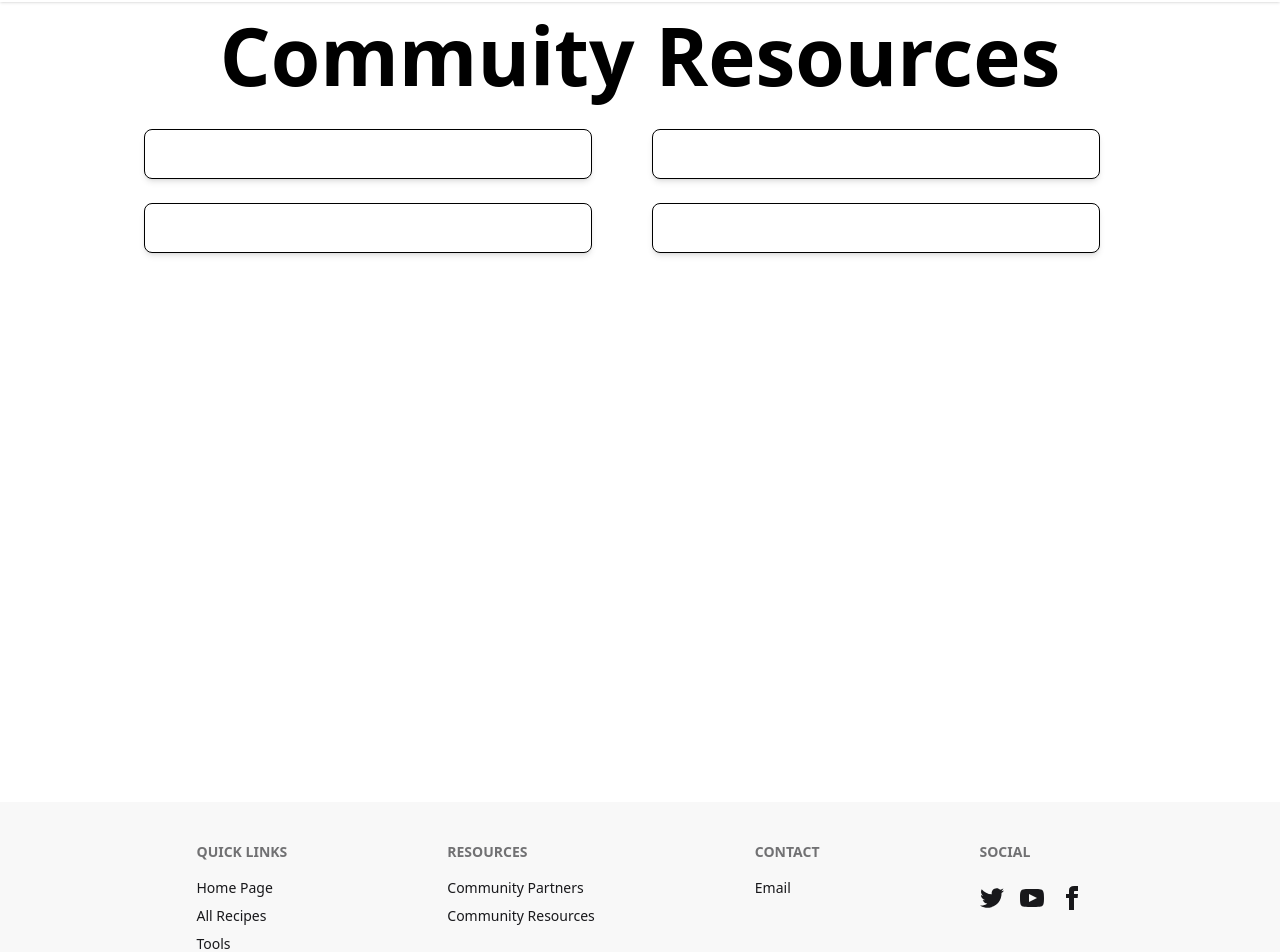
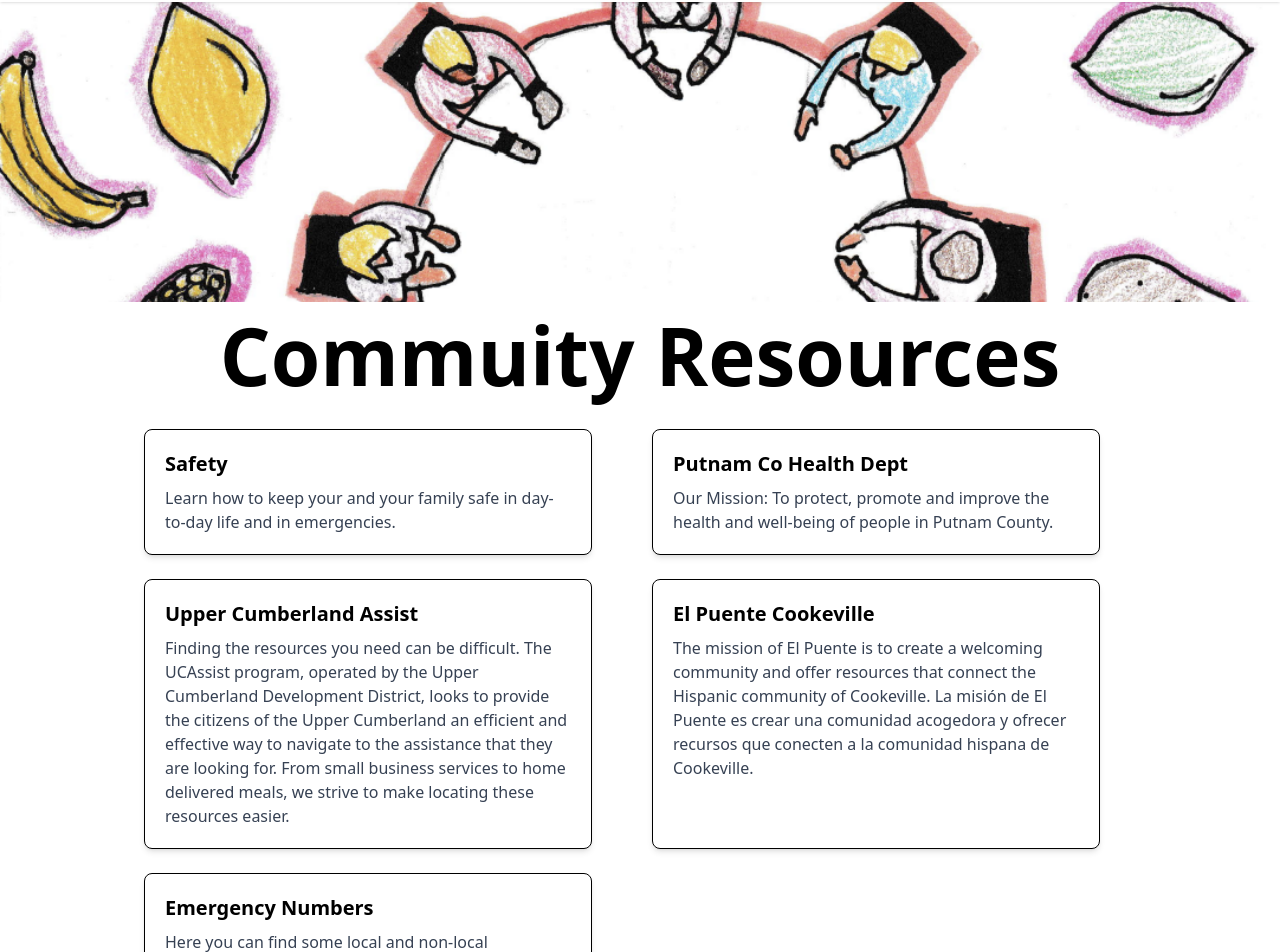
Before and after one commit to MaxwellAskren/Group7CookbookDigitization, a Next.js app in the folder digitalcookbook/: page /comm-resources in a window 1280 px wide. Shown: the part 110-1062 px from the top of the page. Built offline with nearby package versions, Linux system fonts and the light colour scheme.

Commit message:
updated comm-resources and comm-partners page

```diff
--- a/digitalcookbook/app/comm-partners/page.tsx
+++ b/digitalcookbook/app/comm-partners/page.tsx
@@ -29,27 +29,34 @@
             {/* Cards Container aka Responsive Grid, works on mobile */}
             <div className="grid grid-cols-1 md:grid-cols-2 gap-6 w-full max-w-5xl px-4">
                 <InfoCard
-                    title=""
-                    description=""
-                    href=""
+                    title="Kiwanis"
+                    description="From Kiwanis.org: Kids need adults who care. That’s why people join Kiwanis clubs.
+                    They’re local groups of like-minded volunteers who make a difference. Friends.
+                    Neighbors. Anyone who loves serving together to change children’s lives. In fact,
+                    Kiwanians are part of a global network of clubs and members who partner with each
+                    other and with organizations whose missions align with ours. All around the world —
+                    and in communities like yours — Kiwanis International is serving the kids who need
+                    us most."
+                    href="https://www.kiwanis.org/"
                 />
 
                 <InfoCard
-                    title=""
-                    description=""
-                    href=""
+                    title="Enbridge Power"
+                    description="At Enbridge, our goal is to be the first-choice energy delivery company
+                    in North America and beyond—for customers, communities, investors, regulators and policymakers,
+                    and employees. As a diversified energy company, we are uniquely positioned to help accelerate
+                    the global energy transition, and we're doing it in ways that are ethical, sustainable and
+                    socially responsible. We're advancing new low-carbon energy technologies—including hydrogen,
+                    renewable natural gas, and carbon capture and storage. We're committed to reducing the carbon
+                    footprint of the energy we deliver, and to achieving net-zero emissions from our operations by 2050.1, 2"
+                    href="https://www.enbridge.com/"
                 />
 
                 <InfoCard
-                    title=""
-                    description=""
-                    href=""
-                />
-
-                <InfoCard
-                    title=""
-                    description=""
-                    href=""
+                    title="Power of Putnam"
+                    description="Who We Are: Power of Putnam is a coalition that brings together community members concerned about the issue of substance misuse to work together in the development of strategies and in finding ways of implementing those strategies into the community.
+                    Our Mission: Our mission is to partner with the diverse elements of Putnam County in a united substance misuse prevention effort designed to empower individuals, strengthen families, and build character and resiliency resulting in drug-free children and youth."
+                    href="https://www.powerofputnam.org/"
                 />
 
             </div>
--- a/digitalcookbook/app/comm-resources/page.tsx
+++ b/digitalcookbook/app/comm-resources/page.tsx
@@ -21,7 +21,13 @@
     const t = STRINGS[lang];
 
     return (
-        <main className="min-h-screen flex flex-col items-center justify-start">
+        <main className="min-h-screen flex flex-col items-center justify-start bg-cover bg-center bg-no-repeat">
+            {/* Background picture */}
+            <div
+                className="w-full h-[300px] bg-cover bg-center"
+                style={{ backgroundImage: "url('/community-background.png')" }}
+            />
+
             <div className="text-center mb-5">
                 <h1 className="text-2xl md:text-[5rem] font-bold">Commuity Resources</h1>
             </div>
@@ -29,27 +35,40 @@
             {/* Cards Container aka Responsive Grid, works on mobile */}
             <div className="grid grid-cols-1 md:grid-cols-2 gap-6 w-full max-w-5xl px-4">
                 <InfoCard
-                    title=""
-                    description=""
-                    href=""
+                    title="Safety"
+                    description="Learn how to keep your and your family safe in day-to-day life and in emergencies."
+                    href="/safety"
                 />
 
                 <InfoCard
-                    title=""
-                    description=""
-                    href=""
+                    title="Putnam Co Health Dept"
+                    description="Our Mission: To protect, promote and improve the health and well-being of people in Putnam County."
+                    href="https://www.putnamcountytnhealthdept.com/"
                 />
 
                 <InfoCard
-                    title=""
-                    description=""
-                    href=""
+                    title="Upper Cumberland Assist"
+                    description="Finding the resources you need can be difficult.
+                    The UCAssist program, operated by the Upper Cumberland Development District,
+                    looks to provide the citizens of the Upper Cumberland an efficient and effective
+                    way to navigate to the assistance that they are looking for.  From small business
+                    services to home delivered meals, we strive to make locating these resources easier."
+                    href="https://UCAssist.org"
                 />
 
                 <InfoCard
-                    title=""
-                    description=""
-                    href=""
+                    title="El Puente Cookeville"
+                    description="The mission of El Puente is to create a welcoming community and
+                    offer resources that connect the Hispanic community of Cookeville. La misión
+                    de El Puente es crear una comunidad acogedora y ofrecer recursos que conecten
+                    a la comunidad hispana de Cookeville."
+                    href="https://www.elpuentecookeville.org"
+                />
+
+                <InfoCard
+                    title="Emergency Numbers"
+                    description="Here you can find some local and non-local emergency numbers for any situation."
+                    href="/emergency-numbers"
                 />
 
             </div>
--- a/digitalcookbook/app/tools/page.tsx
+++ b/digitalcookbook/app/tools/page.tsx
@@ -13,13 +13,13 @@
             <div className="grid grid-cols-1 md:grid-cols-2 gap-6 w-full max-w-5xl px-4">
                 <InfoCard
                     title="Shelf Life Guidelines"
-                    description="guidelines for food and how long you can keep it"
+                    description="Here you can find guidelines for food and how long it stays edible."
                     href="/shelf-life-guidelines"
                 />
 
                 <InfoCard
                     title="Price Finder"
-                    description="Calculate the price of different ingredients and shows you where its cheapest"
+                    description="Calculate the price of different ingredients and shows you the location where its the cheapest."
                     href="/price-finder"
                 />
 
```
Also changed, not shown: digitalcookbook/public/community-background.png (added).
